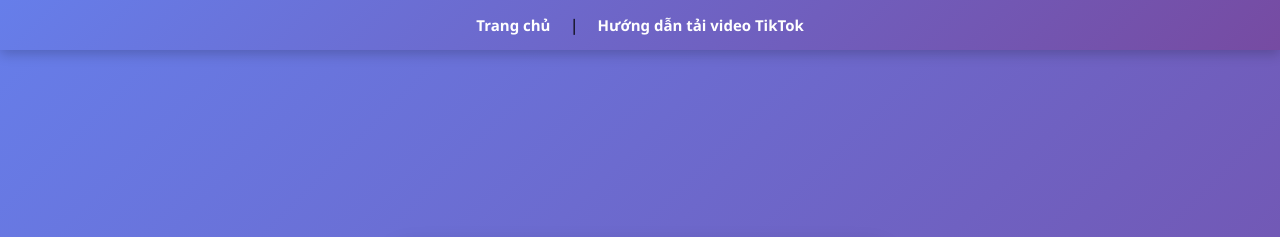
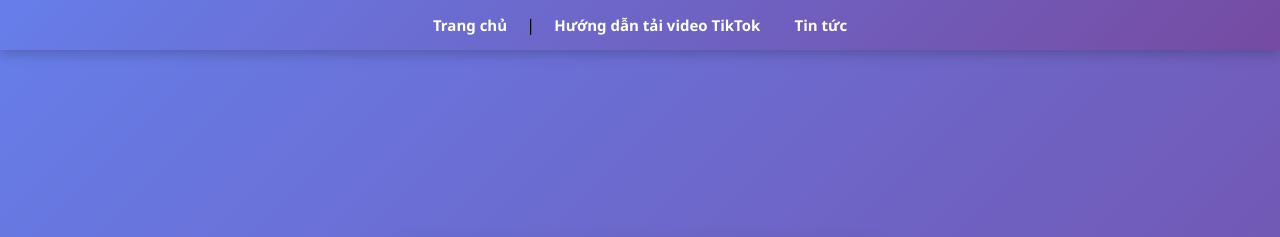
Before and after one commit to andanhvaandanh/taivdtiktok, a website: page index.html in a window 1280 px wide. Shown: the top 237 px of the page. Drawn offline with Linux system fonts and the light colour scheme.

Commit message:
Update index.html

```diff
--- a/index.html
+++ b/index.html
@@ -16,6 +16,7 @@
   <nav class="navbar">
     <a href="/">Trang chủ</a> |
     <a href="/blog.html">Hướng dẫn tải video TikTok</a>
+    <a href="/tintuc.html/">Tin tức</a>
   </nav>
 
   <div class="container">
```
